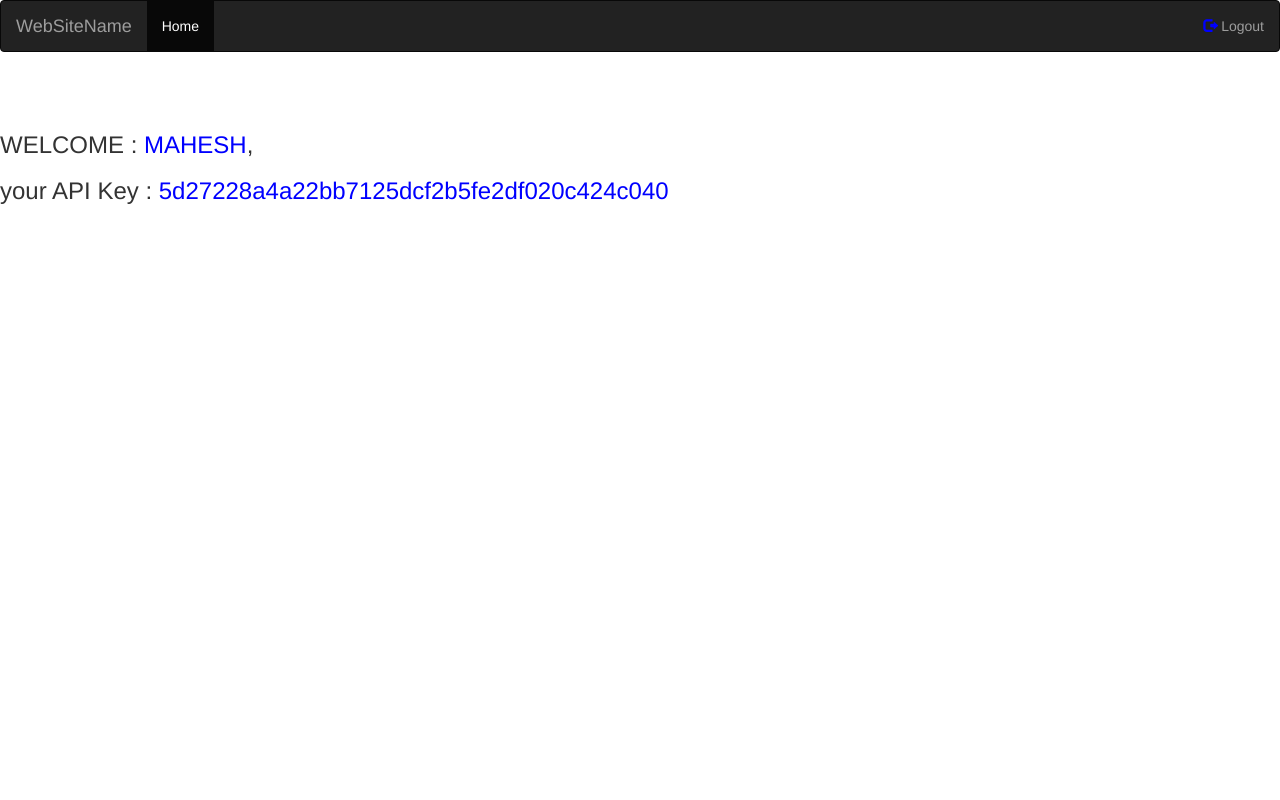
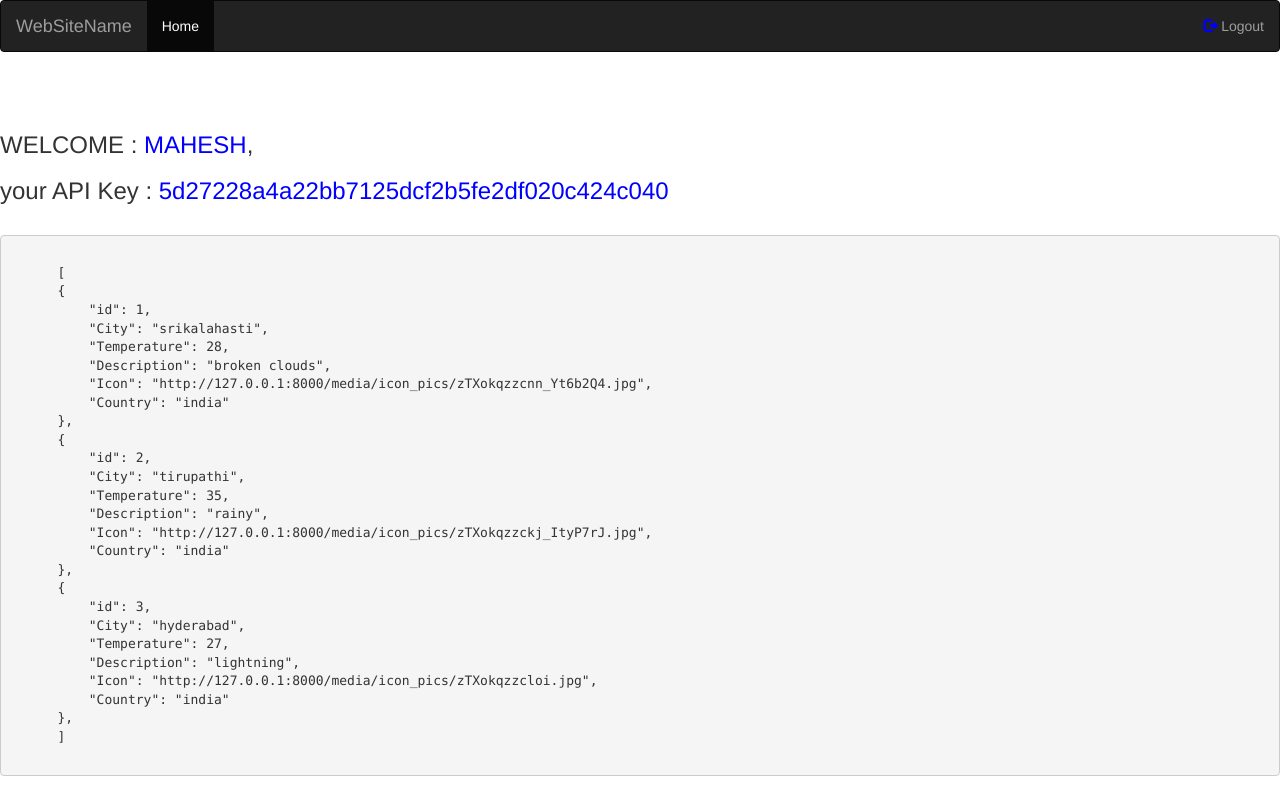
Before and after one commit to maheshch123/Django_RestApi_WeatherApp, a Django app: template templates/index.html in a window 1280 px wide. Run offline with Django 3.2, Linux system fonts and the light colour scheme; the template is opened without the code that fills it, so the values that code supplies are empty; a user stored in the database is signed in; data comes from the database, SQL or seed files in the repository; some libraries are stand-ins or nearby versions.

Commit message:
Json data added

```diff
--- a/templates/index.html
+++ b/templates/index.html
@@ -38,7 +38,37 @@
 
     <h3>WELCOME  :<span> {{user.username.upper}}</span>,</h3>
 
-     <h3> your API Key : <span>{{user.auth_token}}</span></h3>
+     <h3> your API Key : <span>{{user.auth_token}}</span></h3> <br>
+
+     <pre><code>
+      [
+      {
+          "id": 1,
+          "City": "srikalahasti",
+          "Temperature": 28,
+          "Description": "broken clouds",
+          "Icon": "http://127.0.0.1:8000/media/icon_pics/zTXokqzzcnn_Yt6b2Q4.jpg",
+          "Country": "india"
+      },
+      {
+          "id": 2,
+          "City": "tirupathi",
+          "Temperature": 35,
+          "Description": "rainy",
+          "Icon": "http://127.0.0.1:8000/media/icon_pics/zTXokqzzckj_ItyP7rJ.jpg",
+          "Country": "india"
+      },
+      {
+          "id": 3,
+          "City": "hyderabad",
+          "Temperature": 27,
+          "Description": "lightning",
+          "Icon": "http://127.0.0.1:8000/media/icon_pics/zTXokqzzcloi.jpg",
+          "Country": "india"
+      },
+      ]
+     </code></pre>
+
 
 
  </body>
```
